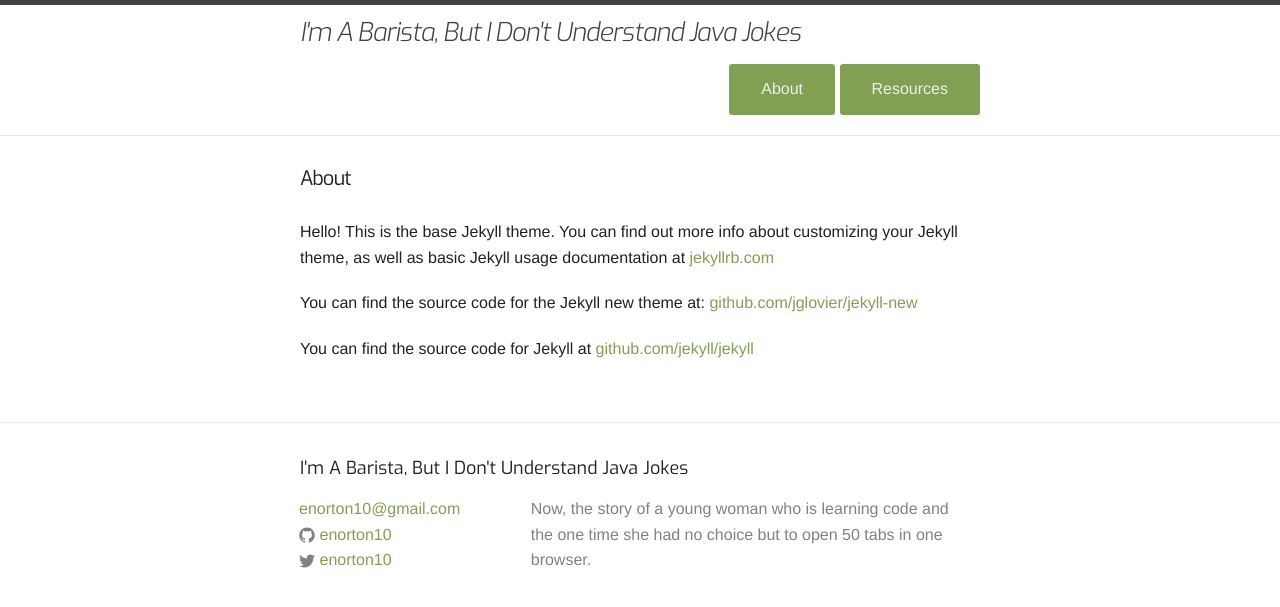
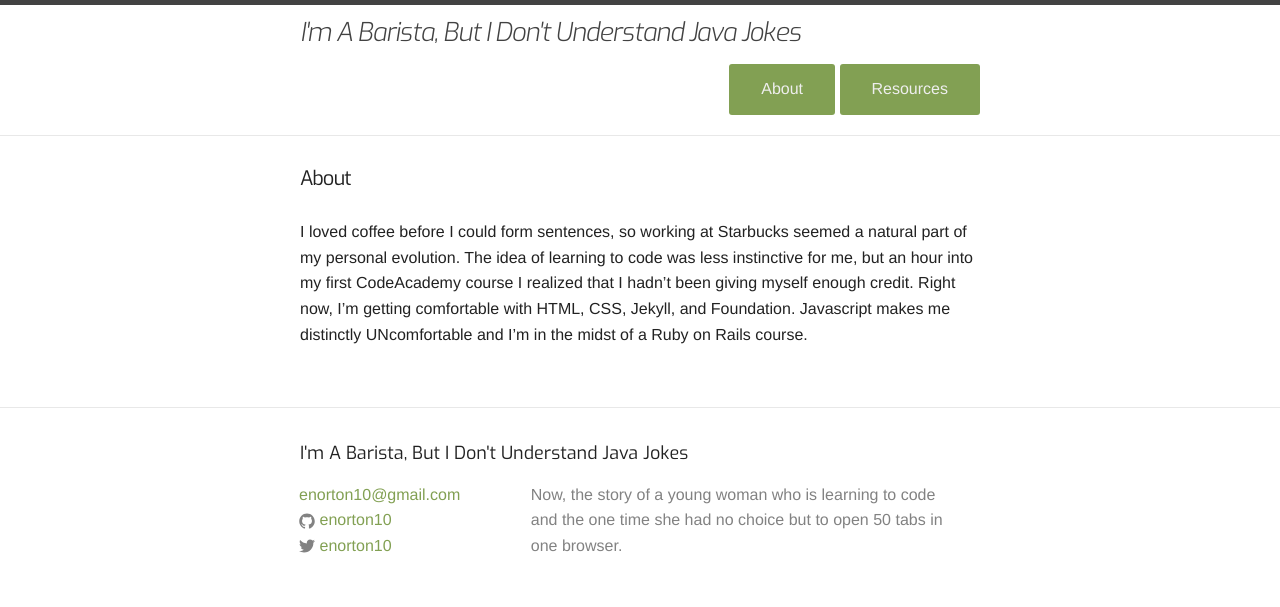
Before and after one commit to enorton10/enorton10.github.io, a Jekyll site: the page built from about.md, in a window 1280 px wide. Shown: the top 607 px of the page. Built offline with Jekyll 4.4.1, drawn with Linux system fonts in a browser that asks for light colours.

Commit message:
Edited About and Description

```diff
--- a/_config.yml
+++ b/_config.yml
@@ -2,7 +2,7 @@
 title: I'm A Barista, But I Don't Understand Java Jokes
 email: enorton10@gmail.com
 description: > # this means to ignore newlines until "baseurl:"
-  Now, the story of a young woman who is learning code and the one time she had no choice but to open 50 tabs in one browser.
+  Now, the story of a young woman who is learning to code and the one time she had no choice but to open 50 tabs in one browser.
 baseurl: "" # the subpath of your site, e.g. /blog/
 url: "http://yourdomain.com" # the base hostname & protocol for your site
 twitter_username: enorton10
--- a/about.md
+++ b/about.md
@@ -4,8 +4,4 @@ title: About
 permalink: /about/
 ---
 
-Hello! This is the base Jekyll theme. You can find out more info about customizing your Jekyll theme, as well as basic Jekyll usage documentation at [jekyllrb.com](http://jekyllrb.com/)
-
-You can find the source code for the Jekyll new theme at: [github.com/jglovier/jekyll-new](https://github.com/jglovier/jekyll-new)
-
-You can find the source code for Jekyll at [github.com/jekyll/jekyll](https://github.com/jekyll/jekyll)
+I loved coffee before I could form sentences, so working at Starbucks seemed a natural part of my personal evolution. The idea of learning to code was less instinctive for me, but an hour into my first CodeAcademy course I realized that I hadn't been giving myself enough credit. Right now, I'm getting comfortable with HTML, CSS, Jekyll, and Foundation. Javascript makes me distinctly UNcomfortable and I'm in the midst of a Ruby on Rails course.
```
Also changed, not shown: _drafts/---struggle.md (+3 -1 lines), resources.md (+1 -3 lines).
